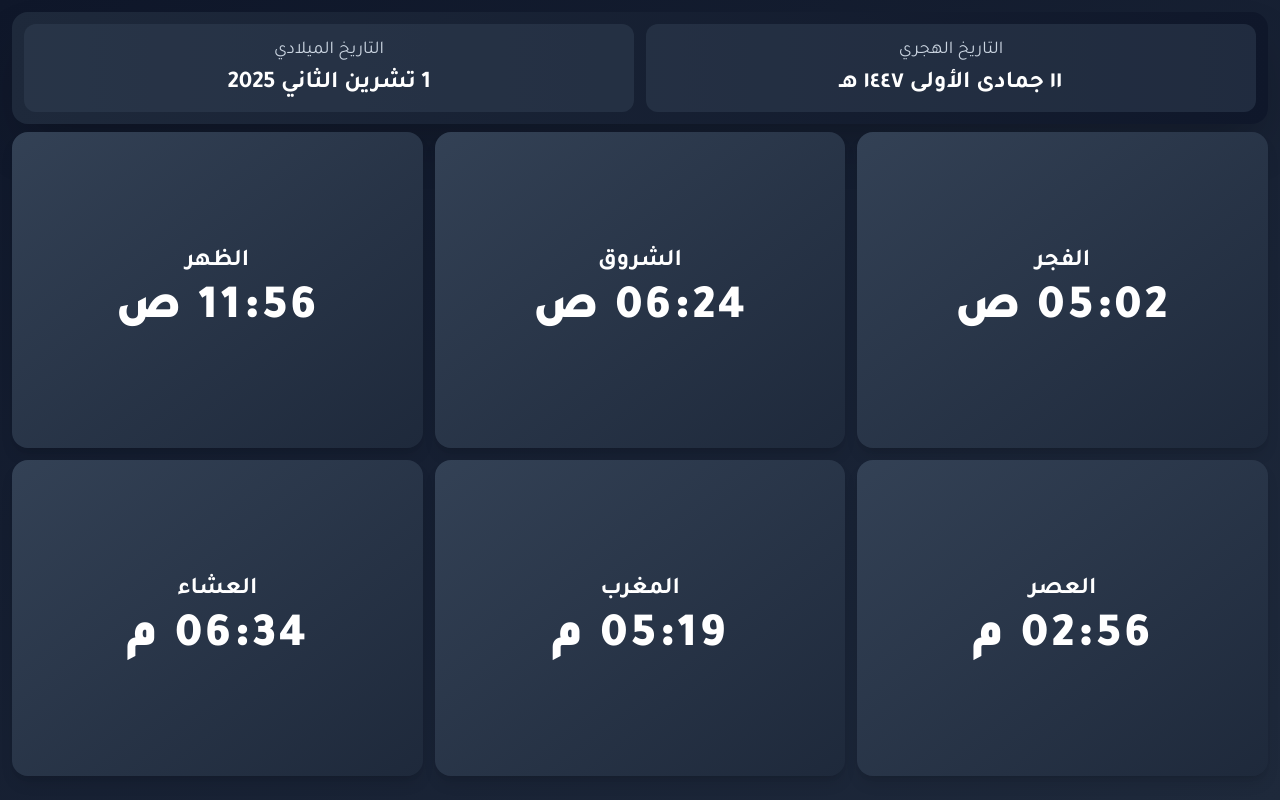
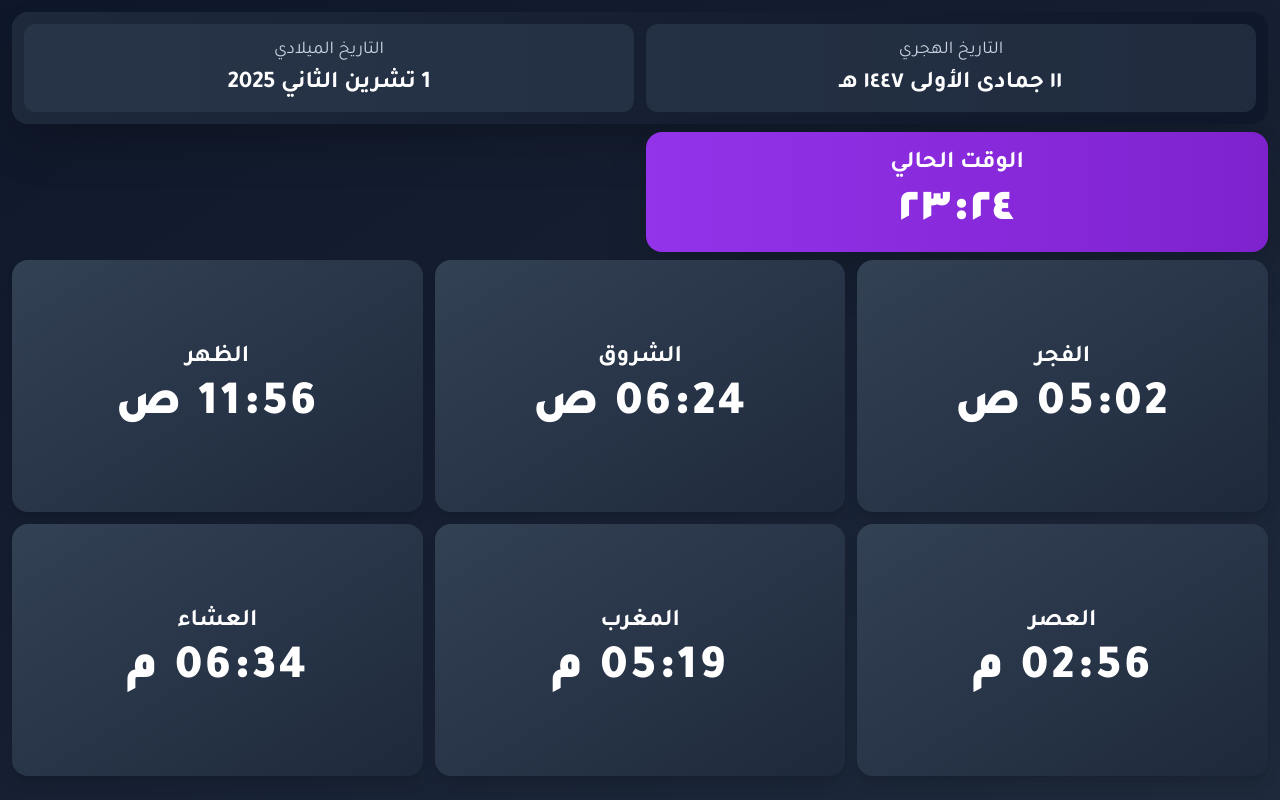
Before and after one commit to gbrw/prtime_tv, a React (Vite) app: page / in a window 1280 px wide. Built offline with nearby package versions, Linux system fonts and the light colour scheme.

Commit message:
إضافة بطاقة الوقت الحالي بجانب الوقت المتبقي

```diff
--- a/src/App.tsx
+++ b/src/App.tsx
@@ -9,7 +9,6 @@ import {
   formatGregorianDate,
 } from './utils/prayerTimes';
 import PrayerCard from './components/PrayerCard';
-import TimeRemaining from './components/TimeRemaining';
 import DateDisplay from './components/DateDisplay';
 
 function App() {
@@ -133,15 +132,34 @@ function App() {
           />
         </div>
 
-        {/* الوقت المتبقي */}
-        {nextPrayer && (
-          <div className="flex-none">
-            <TimeRemaining
-              timeRemaining={timeRemaining}
-              nextPrayerName={nextPrayer.name}
-            />
+        {/* الوقت المتبقي والوقت الحالي */}
+        <div className="flex-none grid grid-cols-2 gap-3 mb-2">
+          {/* بطاقة الوقت الحالي */}
+          <div className="bg-gradient-to-r from-purple-600 to-purple-700 rounded-2xl p-4 shadow-2xl">
+            <h2 className="text-2xl font-bold text-white text-center mb-2">
+              الوقت الحالي
+            </h2>
+            <p className="text-5xl font-extrabold text-white text-center tracking-wide">
+              {currentTime.toLocaleTimeString('ar-SA', {
+                hour: '2-digit',
+                minute: '2-digit',
+                hour12: false
+              })}
+            </p>
           </div>
-        )}
+
+          {/* بطاقة الوقت المتبقي */}
+          {nextPrayer && (
+            <div className="bg-gradient-to-r from-blue-600 to-blue-700 rounded-2xl p-4 shadow-2xl">
+              <h2 className="text-2xl font-bold text-white text-center mb-2">
+                الوقت المتبقي لصلاة {nextPrayer.name}
+              </h2>
+              <p className="text-5xl font-extrabold text-white text-center tracking-wide">
+                {timeRemaining}
+              </p>
+            </div>
+          )}
+        </div>
 
         {/* بطاقات الصلاة - تأخذ المساحة المتبقية */}
         <div className="flex-1 min-h-0 pb-3">
```
